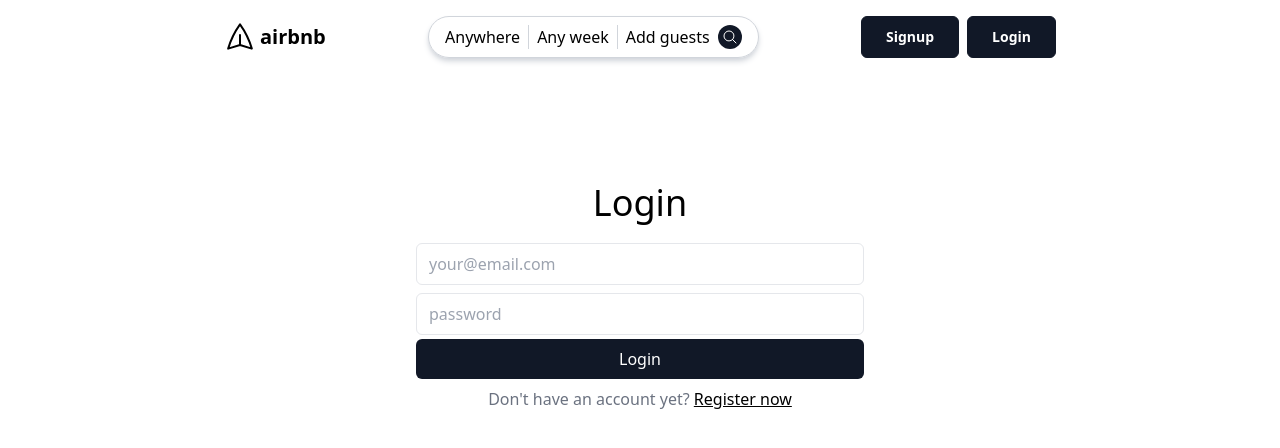
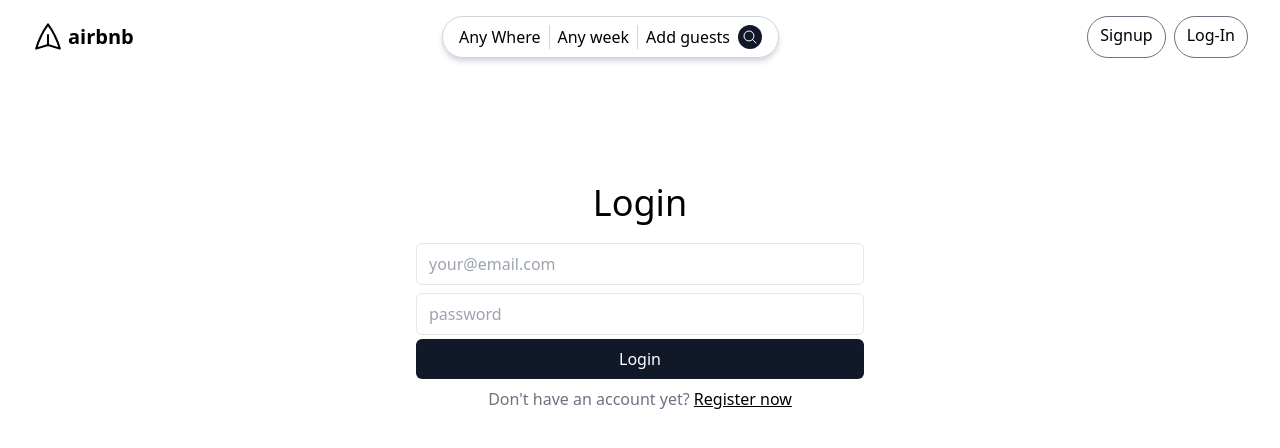
Before and after one commit to pesto-students/frontend-repo-variablevoyagersv2, a React (Vite) app: page /login in a window 1280 px wide. Shown: the top 448 px of the page. Built offline with nearby package versions, Linux system fonts and the light colour scheme.

Commit message:
Added UseContex and User dropDown

```diff
--- a/src/App.jsx
+++ b/src/App.jsx
@@ -8,11 +8,13 @@ import HomePage from './pages/public/HomePage';
 import NotFoundPage from './pages/public/NotFoundPage';
 import OwnerLayout from './layouts/OwnerLayout';
 import DashboardPage from './pages/owner/DashboardPage';
+import { UserContextProvider } from './hooks/UserContext';
 
 axios.defaults.baseURL = import.meta.env.VITE_API_URL;
 // axios.defaults.withCredentials = true;
 function App() {
 	return (
+		<UserContextProvider>
 			<Routes>
 				<Route element={<PublicLayout />}>
 					<Route path="/" element={<HomePage />} />
@@ -24,6 +26,7 @@ function App() {
 				</Route>
 				<Route path="*" element={<NotFoundPage />} />
 			</Routes>
+		</UserContextProvider>
 	);
 }
 
--- a/src/components/common/Header.jsx
+++ b/src/components/common/Header.jsx
@@ -1,37 +1,27 @@
-import { useEffect, useState } from 'react';
+import { useContext, useEffect, useState } from 'react';
 import { Link } from 'react-router-dom';
+import { UserContext } from '../../hooks/UserContext';
 
 export default function Header() {
-	const [user, setUser] = useState(null);
+	const { user } = useContext(UserContext)
+	const [showDropdown, setShowDropdown] = useState(false);
 
-	useEffect(() => {
-		const d = JSON.parse(localStorage.getItem('user'));
-		console.log('d', d);
-		if (d) {
-			setUser(d);
-		}
-	}, []);
+
+	const handleLogout = () => {
+		localStorage.setItem('user', "");
+		window.location.reload();
+	  };
+
 	return (
 		<header className="flex justify-between">
 			<Link to={'/'} className="flex items-center gap-1">
-				<svg
-					xmlns="http://www.w3.org/2000/svg"
-					fill="none"
-					viewBox="0 0 24 24"
-					strokeWidth={1.5}
-					stroke="currentColor"
-					className="w-8 h-8 -rotate-90"
-				>
-					<path
-						strokeLinecap="round"
-						strokeLinejoin="round"
-						d="M6 12L3.269 3.126A59.768 59.768 0 0121.485 12 59.77 59.77 0 013.27 20.876L5.999 12zm0 0h7.5"
-					/>
+				<svg xmlns="http://www.w3.org/2000/svg" fill="none" viewBox="0 0 24 24" strokeWidth={1.5} stroke="currentColor" className="w-8 h-8 -rotate-90">
+					<path strokeLinecap="round" strokeLinejoin="round" d="M6 12L3.269 3.126A59.768 59.768 0 0121.485 12 59.77 59.77 0 013.27 20.876L5.999 12zm0 0h7.5" />
 				</svg>
 				<span className="font-bold text-xl">airbnb</span>
 			</Link>
 			<div className="flex gap-2 border border-gray-300 rounded-full py-2 px-4 shadow-md shadow-gray-300">
-				<div>Anywhere</div>
+				<div>Any Where</div>
 				<div className="border-l border-gray-300"></div>
 				<div>Any week</div>
 				<div className="border-l border-gray-300"></div>
@@ -42,26 +32,70 @@ export default function Header() {
 					</svg>
 				</button>
 			</div>
-			{!user ? (
-				<div className="flex gap-2">
+			{user ? (
+				<div
+					className="relative group "
+					onMouseEnter={() => setShowDropdown(true)}
+					onMouseLeave={() => setShowDropdown(false)}
+				>
+					<div className="flex items-center gap-2 border border-gray-300 rounded-full px-3 py-2 cursor-pointer"
+
+					>
+						<div className="bg-white-500 text-primary rounded-full border border-gray-500 overflow-hidden">
+							<svg
+								xmlns="http://www.w3.org/2000/svg"
+								viewBox="0 0 24 24"
+								fill="currentColor"
+								className="w-6 h-6 relative top-1"
+							>
+								<path
+									fillRule="evenodd"
+									d="M7.5 6a4.5 4.5 0 119 0 4.5 4.5 0 01-9 0zM3.751 20.105a8.25 8.25 0 0116.498 0 .75.75 0 01-.437.695A18.683 18.683 0 0112 22.5c-2.786 0-5.433-.608-7.812-1.7a.75.75 0 01-.437-.695z"
+									clipRule="evenodd"
+								/>
+							</svg>
+						</div>
+						{!!user && <div>{user.firstName}</div>}
+					</div>
+
+					{showDropdown && (
+						<div className="absolute left-1 p-2 bg-white shadow-md rounded-md border border-gray-100">
+							<Link to="/my-booking" className="block py-1 text-sm">
+								My Booking
+							</Link>
+							<Link to="/my-profile" className="block py-1 text-sm">
+								My Profile
+							</Link>
+							{user.role == "OWNER" ? (<Link to="/logout" className="block py-1 text-sm">
+								My Property
+							</Link>) : (<></>)}
+							<button onClick={handleLogout}  className="block py-1 text-sm bg-white">
+								Log Out
+							</button>
+						</div>
+					)}
+				</div>
+			) : (
+				<div className="flex items-center gap-2">
 					<Link
 						to={'/register'}
-						className="bg-primary border border-primary cursor-pointer disabled:bg-gray-200 disabled:border-gray-200 focus:outline-none focus:ring-4 focus:ring-primary-50 font-semibold hover:bg-primary-600 hover:border-primary-600 leading-6 px-6 py-2 rounded-md shadow-xs text-sm text-white transition-colors"
+						// className="bg-primary border border-primary cursor-pointer disabled:bg-gray-200 disabled:border-gray-200 focus:outline-none focus:ring-4 focus:ring-primary-50 font-semibold hover:bg-primary-600 hover:border-primary-600 leading-6 px-6 py-2 rounded-md shadow-xs text-sm text-white transition-colors"
+						className='flex items-center border border-gray-500 rounded-full px-3 py-2'
 					>
-						Signup
+						<h1 className='focus:ring-4 focus:ring-primary-50 hover:bg-primary-600 hover:border-primary-600 hover:font-semibold relative bottom-0.5'>
+							Signup
+						</h1>
 					</Link>
 					<Link
 						to={'/login'}
-						className="bg-primary border border-primary cursor-pointer disabled:bg-gray-200 disabled:border-gray-200 focus:outline-none focus:ring-4 focus:ring-primary-50 font-semibold hover:bg-primary-600 hover:border-primary-600 leading-6 px-6 py-2 rounded-md shadow-xs text-sm text-white transition-colors"
+						// className="bg-primary border border-primary cursor-pointer disabled:bg-gray-200 disabled:border-gray-200 focus:outline-none focus:ring-4 focus:ring-primary-50 font-semibold hover:bg-primary-600 hover:border-primary-600 leading-6 px-6 py-2 rounded-md shadow-xs text-sm text-white transition-colors"
+						className='border border-gray-500 rounded-full px-3 py-2'
 					>
-						Login
+						<h1 className='focus:ring-4 focus:ring-primary-50 hover:bg-primary-600 hover:border-primary-600 hover:font-semibold relative bottom-0.5'>
+							Log-In
+						</h1>
 					</Link>
 				</div>
-			) : (
-				<>
-					{user.role === 'OWNER' && <h1>List your property</h1>}
-					<h1>Hello, {user.firstName}</h1>
-				</>
 			)}
 		</header>
 	);
--- /dev/null
+++ b/src/hooks/UserContext.jsx
@@ -0,0 +1,30 @@
+import {createContext, useEffect, useState} from "react";
+import axios from "axios";
+import {data} from "autoprefixer";
+
+export const UserContext = createContext({});
+
+export function UserContextProvider({children}) {
+  const [user,setUser] = useState(null);
+  useEffect(() => {
+    const fetchData = async () => {
+      try {
+        const userData = JSON.parse(localStorage.getItem('user'));
+        console.log('userData', userData);
+
+        if (userData) {
+          setUser(userData);
+        }
+      } catch (error) {
+        console.error('Error fetching user data:', error);
+      }
+    };
+
+    fetchData();
+  }, []);
+  return (
+    <UserContext.Provider value={{user,setUser}}>
+      {children}
+    </UserContext.Provider>
+  );
+}
--- a/src/layouts/PublicLayout.jsx
+++ b/src/layouts/PublicLayout.jsx
@@ -5,7 +5,7 @@ import { Outlet } from 'react-router-dom';
 const PublicLayout = () => {
 	return (
 		<>
-			<div className="py-4 px-8 flex flex-col min-h-screen max-w-4xl mx-auto">
+			<div className="py-4 px-8 flex flex-col min-h-screen max-w-7xl mx-auto">
 				<Header />
 				<Outlet />
 			</div>
--- a/src/pages/public/HomePage.jsx
+++ b/src/pages/public/HomePage.jsx
@@ -2,7 +2,7 @@ import React from 'react';
 import { Link } from 'react-router-dom';
 const HomePage = () => {
 	return (
-		<div className="mt-8 grid gap-x-6 gap-y-8 grid-cols-2 md:grid-cols-3 lg:grid-cols-3">
+		<div className="mt-8 grid gap-x-6 gap-y-8 grid-cols-2 md:grid-cols-3 lg:grid-cols-4">
 			{[0, 1, 2, 3, 4].map((ele, idx) => (
 				<Link key={idx} to="/">
 					<div className="bg-gray-500 mb-2 rounded-2xl flex">
--- a/src/pages/public/LoginPage.jsx
+++ b/src/pages/public/LoginPage.jsx
@@ -1,18 +1,21 @@
 import { Link, Navigate, useNavigate } from 'react-router-dom';
-import { useState } from 'react';
+import { useContext, useState } from 'react';
 import axios from 'axios';
+import { UserContext } from '../../hooks/UserContext';
 
 export default function LoginPage() {
 	const navigate = useNavigate();
 	const [email, setEmail] = useState('');
 	const [password, setPassword] = useState('');
 	const [redirect, setRedirect] = useState(false);
+	const { setUser } = useContext(UserContext)
 
 	async function handleLoginSubmit(ev) {
 		ev.preventDefault();
 		try {
 			const { data } = await axios.post('/auth/login', { email, password });
-			console.log('User', data);
+			console.log('User', data.data);
+			setUser(data.data)
 			localStorage.setItem('user', JSON.stringify(data.data));
 			alert('Login successful');
 			navigate('/');
```
Lines whose indentation alone changed are shown as unchanged.
